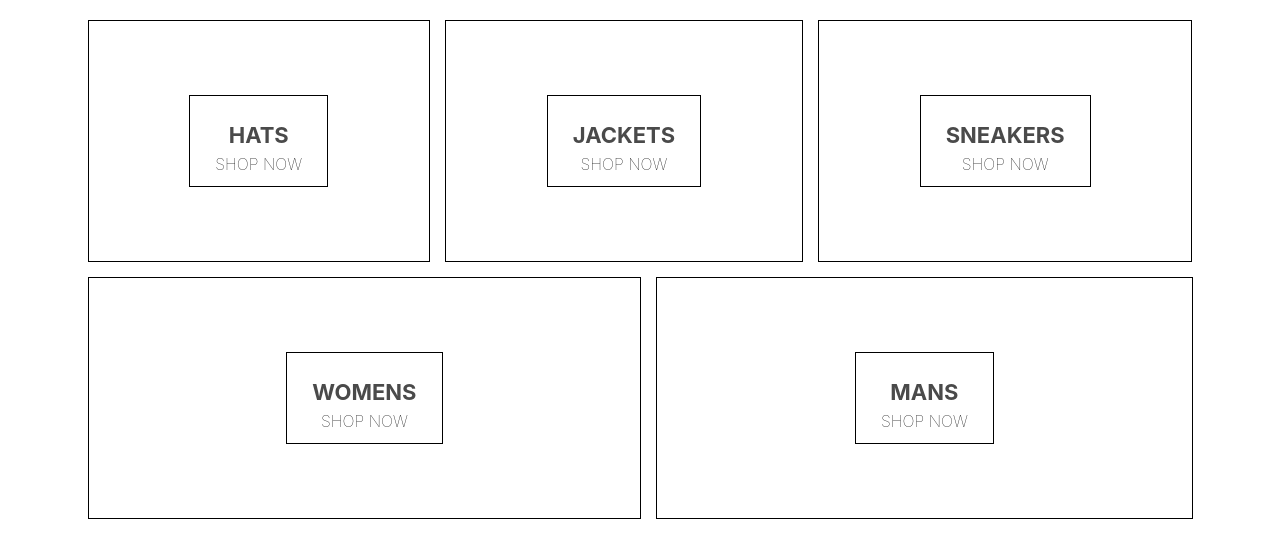
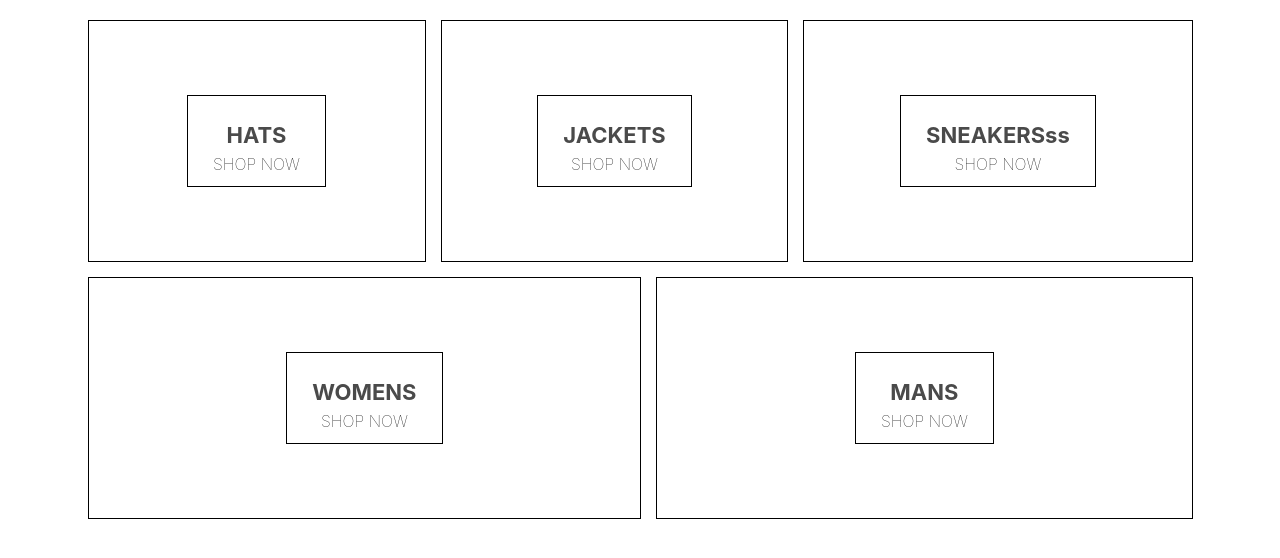
Before and after one commit to bukur/kruna-test, a React (Create React App) app: page / in a window 1280 px wide. Shown: the top 558 px of the page. Built offline with nearby package versions, Linux system fonts and the light colour scheme.

Commit message:
Start project dadat fajl to homepage

```diff
--- a/src/homepage.component.js
+++ b/src/homepage.component.js
@@ -19,7 +19,7 @@
             </div>
             <div className='menu-item'>
                 <div className='content'>
-                    <h1 className='title'>SNEAKERS</h1>
+                    <h1 className='title'>SNEAKERSss</h1>
                     <span className='subtitle'>SHOP NOW</span>
                 </div>
             </div>
```
